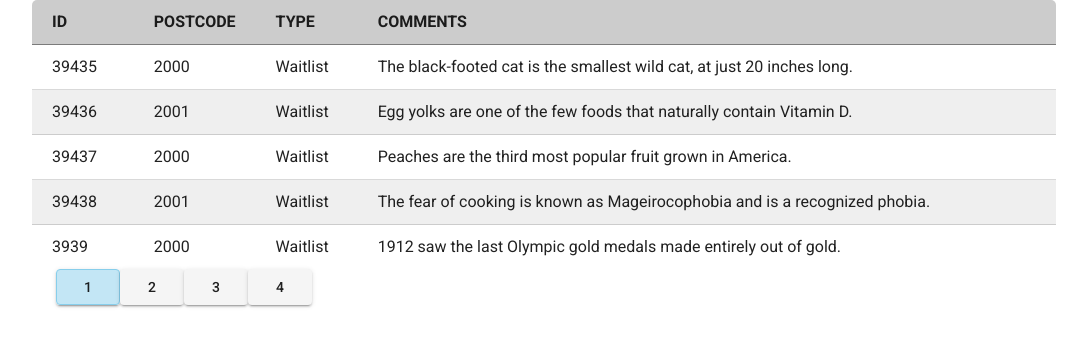
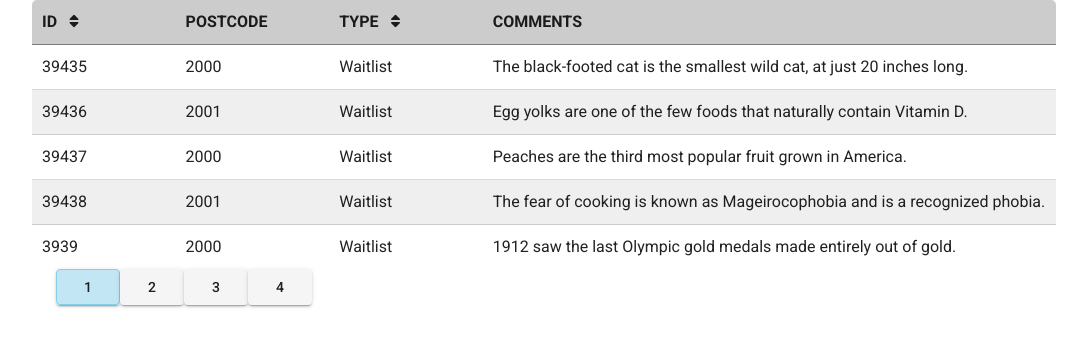
Before and after one commit to Bozzeh/Project1, a Vue app: page / in a window 1280 px wide. Shown: the top 346 px of the page, without its empty margins (96-1183 px from the left). Built offline with nearby package versions, Linux system fonts and the light colour scheme.

Commit message:
P07 - Table sorting
Emit the column index back to the parent and perform a sort function on the dataset. Then we can pass the data back paginated as a prop.

```diff
--- a/package.json
+++ b/package.json
@@ -10,6 +10,7 @@
   },
   "dependencies": {
     "core-js": "^3.6.5",
+    "jquery": "^3.6.0",
     "vue": "^2.6.11",
     "vuetify": "^2.4.0"
   },
--- a/public/index.html
+++ b/public/index.html
@@ -8,6 +8,7 @@
     <title><%= htmlWebpackPlugin.options.title %></title>
     <link rel="stylesheet" href="https://fonts.googleapis.com/css?family=Roboto:100,300,400,500,700,900">
     <link rel="stylesheet" href="https://cdn.jsdelivr.net/npm/@mdi/font@latest/css/materialdesignicons.min.css">
+    <link rel="stylesheet" href="https://pro.fontawesome.com/releases/v5.10.0/css/all.css">
   </head>
   <body>
     <noscript>
--- a/src/App.vue
+++ b/src/App.vue
@@ -1,12 +1,13 @@
 <template>
     <v-app>
-        <List :enquiries="enquiries"></List>
+        <List :enquiries="enquiries" :colSorted="colSorted" @sortIndex="(event) => SortTable(event)"></List>
     </v-app>
 </template>
 
 <script>
 import List from "./components/List.vue";
 import data from "./plugins/data";
+import $ from "jquery";
 
 export default {
     name: 'App',
@@ -15,11 +16,43 @@ export default {
     },
     data () {
         return {
+            colSorted: null,
+            curVal: null,
+            dir: null,
             enquiries: [],
             results: 5 // Number of records per page
         }
     },
     methods: {
+        // Perform sort on a given column
+        DynamicSort: function (value) {
+            let dir = this.dir; // To fix scoping issue inside the function below
+            return function (a, b) { // Compare current and next values from the given column value
+                var retVal = 0;
+                if (dir == "asc") { // Sort by descending order
+                    if (a[value] == "") {
+                        retVal = 1;
+                    } else if (b[value] == "") {
+                        retVal = -1;
+                    } else retVal = a[value].toString().localeCompare(b[value]); // To allow for consistent sorting behaviour, convert numbers to string
+                } else { // Sort by ascending order
+                    if (a[value] == "") {
+                        retVal = -1;
+                    } else if (b[value] == "") {
+                        retVal = 1;
+                    } else retVal = a[value].toString().localeCompare(b[value]);
+                }
+
+                // Bonus - If we sort the type column, then sort the id also as the secondary sort in ascending order
+                if (retVal == 0) {
+                    if (dir == "asc") {
+                        retVal = -a["id"].toString().localeCompare(b["id"]);
+                    } else retVal = a["id"].toString().localeCompare(b["id"]);
+                }
+
+                return retVal;
+            }
+        },
         // This will reduce the given array to lengths given in the result param
         PaginateData (arr, result) {
             return arr.reduce((acc, val, i) => {
@@ -29,6 +62,36 @@ export default {
 
                 return acc;
             }, [])
+        },
+        // column corresponds to the header in the table position. column var will be the column sorted on. Then get the data value respective to column
+        SortTable: function (column) { // Removes the sortorder class before adding the new one
+            $(".sortorder").remove();
+
+            console.log("Sorting column: " + column);
+            // Only ID and postcode are sortable headers
+            switch (column) {
+                case 0: // ID
+                    this.curVal = "id";
+                    break;
+                case 2: // Type
+                    this.curVal= "type";
+                    break;
+                default:
+                    this.curVal = null;
+                    break;
+            }
+
+            this.enquiries = data.enquiries[0]["enquiries"].sort(this.DynamicSort(this.curVal));
+            if (this.dir == null || this.dir == "desc") {
+                this.dir = "asc";
+            } else if (this.dir == "asc") {
+                this.dir = "desc";
+                this.enquiries = this.enquiries.reverse(); // .reverse() just flips the current order of data, so sort it then reverse it
+            }
+
+            this.colSorted = { "column": column, "dir": this.dir };
+            // Finally paginate the dataset after the sort
+            this.enquiries = this.PaginateData(this.enquiries, this.results);
         }
     },
     mounted () {
--- a/src/components/List.vue
+++ b/src/components/List.vue
@@ -3,13 +3,15 @@
         <v-card flat>
             <table class="content-size enquiries-table">
                 <tr>
-                    <th class="table-headers" v-for="(headers, i) in headings" :key="i" align="left">{{ headers }}</th>
+                    <th class="table-headers" v-for="(headers, i) in headings" :key="i" align="left" @click="EmitIndex(i)">
+                        {{ headers }} &nbsp; <i v-if="i == 0 || i == 2" :class="DisplaySortIcon(i)" style="padding: 0;"></i>
+                    </th>
                 </tr>
                 <tr class="table-rows" v-for="(enquiry, i) in enquiries[activePage - 1]" :key="i">
-                    <td width="10%">{{ enquiry.id }}</td>
-                    <td width="10%">{{ enquiry.postcode }}</td>
-                    <td width="10%">{{ enquiry.type }}</td>
-                    <td width="70%">{{ enquiry.comments }}</td>
+                    <td width="15%">{{ enquiry.id }}</td>
+                    <td width="15%">{{ enquiry.postcode }}</td>
+                    <td width="15%">{{ enquiry.type }}</td>
+                    <td width="55%">{{ enquiry.comments }}</td>
                 </tr>
             </table>
 
@@ -17,8 +19,8 @@
             <v-card class="content-size" flat>
                 <v-card-actions style="padding: 0;">
                     <ul class="pagination">
-                        <li v-for="index in enquiries.length" :key="index">
-                            <v-btn :class="ActivePage(index)" @click="SetActivePage(index)">{{ index }}</v-btn>
+                        <li v-for="i in enquiries.length" :key="i">
+                            <v-btn :class="ActivePage(i)" @click="SetActivePage(i)">{{ i }}</v-btn>
                         </li>
                     </ul>
                 </v-card-actions>
@@ -34,7 +36,7 @@
 <script>
 export default {
     name: 'List',
-    props: [ 'enquiries' ],
+    props: [ 'enquiries', 'colSorted' ],
     data () {
         return {
             activePage: 1, // Will be the page active by the user
@@ -58,14 +60,28 @@ export default {
     },
     methods: {
         // When a new page is clicked, then add the active class to it
-        ActivePage: function (index) {
+        ActivePage: function (i) {
             return {
-                "active": this.activePage == index
+                "active": this.activePage == i
             };
         },
-        SetActivePage: function (index) {
-            this.activePage = index;
+        // Get the correct icon on the current sort val, otherwise default icon
+        DisplaySortIcon: function (i) {
+            if (this.colSorted != null && this.colSorted["column"] == i) {
+                if (this.colSorted["dir"] == "asc") {
+                    return "fas fa-sort-up";
+                } else return "fas fa-sort-down";
+            }
+
+            return "fas fa-sort";
         },
+        // Emit to the parent component the column to sort. This way we can sort the original dataset and once again return the dataset paginated
+        EmitIndex: function (i) {
+            this.$emit("sortIndex", i);
+        },
+        SetActivePage: function (i) {
+            this.activePage = i;
+        }
     },
     mounted () { }
 }
@@ -73,10 +89,12 @@ export default {
 
 <style>
     table * {
-        padding-left: 20px;
-        padding-right: 20px;
         padding-top: 10px;
         padding-bottom: 10px;
+    }
+
+    table *:nth-child(1) {
+        padding-left: 10px;
     }
 
     th {
```
Also changed, not shown: 1 other file (tests, documents, lock files or other folders).
